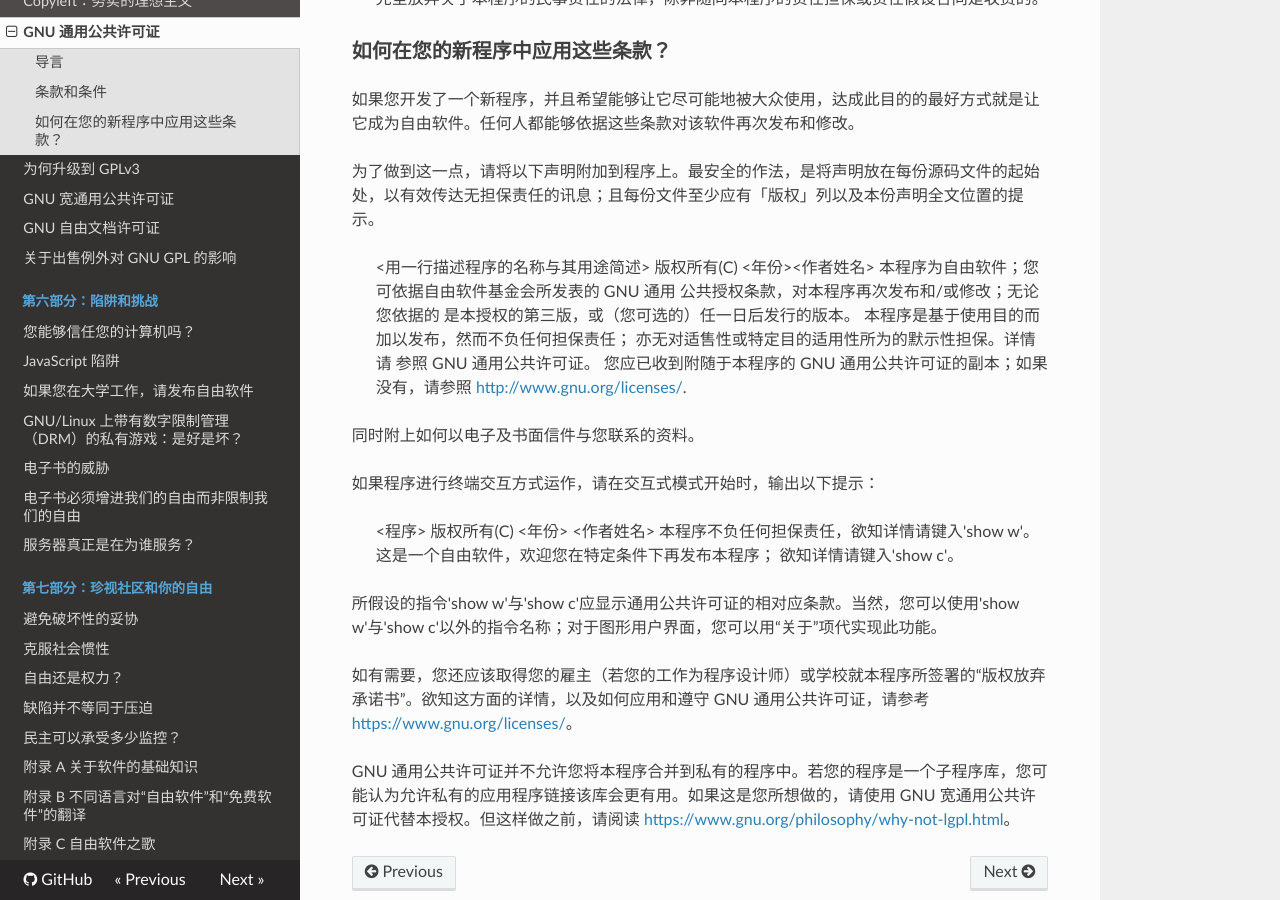
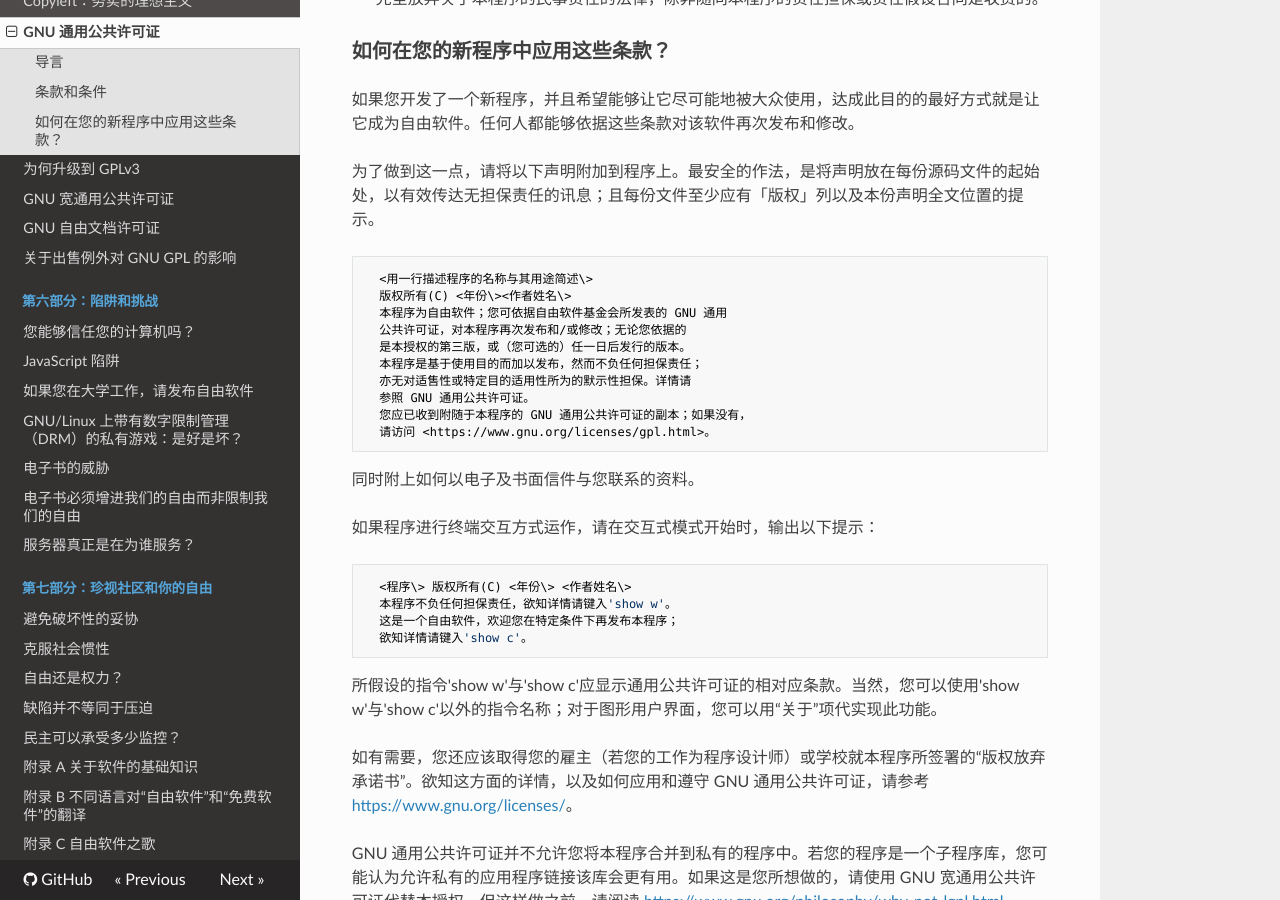
Before and after one commit to Diamochang/yfb-fsfs-zh, an MkDocs documentation site: the page built from docs/gpl.md, in a window 1280 px wide and 900 px high, scrolled down 8563 px. Built offline with MkDocs 1.6.1, drawn with Linux system fonts in a browser that asks for light colours; nearby versions of some CDN libraries.

`````diff
--- a/docs/gpl.md
+++ b/docs/gpl.md
@@ -234,25 +234,29 @@ GNU 通用公共许可证是一份针对软件和其他种类作品的自由的
 
 为了做到这一点，请将以下声明附加到程序上。最安全的作法，是将声明放在每份源码文件的起始处，以有效传达无担保责任的讯息；且每份文件至少应有「版权」列以及本份声明全文位置的提示。
 
-> <用一行描述程序的名称与其用途简述\>
-> 版权所有(C) <年份\><作者姓名\>
-> 本程序为自由软件；您可依据自由软件基金会所发表的 GNU 通用
-> 公共授权条款，对本程序再次发布和/或修改；无论您依据的
-> 是本授权的第三版，或（您可选的）任一日后发行的版本。
-> 本程序是基于使用目的而加以发布，然而不负任何担保责任；
-> 亦无对适售性或特定目的适用性所为的默示性担保。详情请
-> 参照 GNU 通用公共许可证。
-> 您应已收到附随于本程序的 GNU 通用公共许可证的副本；如果没有，请参照
-> <http://www.gnu.org/licenses/>.
+````
+  <用一行描述程序的名称与其用途简述\>
+  版权所有(C) <年份\><作者姓名\>
+  本程序为自由软件；您可依据自由软件基金会所发表的 GNU 通用
+  公共许可证，对本程序再次发布和/或修改；无论您依据的
+  是本授权的第三版，或（您可选的）任一日后发行的版本。
+  本程序是基于使用目的而加以发布，然而不负任何担保责任；
+  亦无对适售性或特定目的适用性所为的默示性担保。详情请
+  参照 GNU 通用公共许可证。
+  您应已收到附随于本程序的 GNU 通用公共许可证的副本；如果没有，
+  请访问 <https://www.gnu.org/licenses/gpl.html>。
+````
 
 同时附上如何以电子及书面信件与您联系的资料。
 
 如果程序进行终端交互方式运作，请在交互式模式开始时，输出以下提示：
 
-> <程序\> 版权所有(C) <年份\> <作者姓名\>
-> 本程序不负任何担保责任，欲知详情请键入'show w'。
-> 这是一个自由软件，欢迎您在特定条件下再发布本程序；
-> 欲知详情请键入'show c'。
+````
+  <程序\> 版权所有(C) <年份\> <作者姓名\>
+  本程序不负任何担保责任，欲知详情请键入'show w'。
+  这是一个自由软件，欢迎您在特定条件下再发布本程序；
+  欲知详情请键入'show c'。
+````
 
 所假设的指令'show w'与'show c'应显示通用公共许可证的相对应条款。当然，您可以使用'show w'与'show c'以外的指令名称；对于图形用户界面，您可以用“关于”项代实现此功能。
 
`````
Also changed, not shown: docs/lgpl.md (+34 -34 lines).
